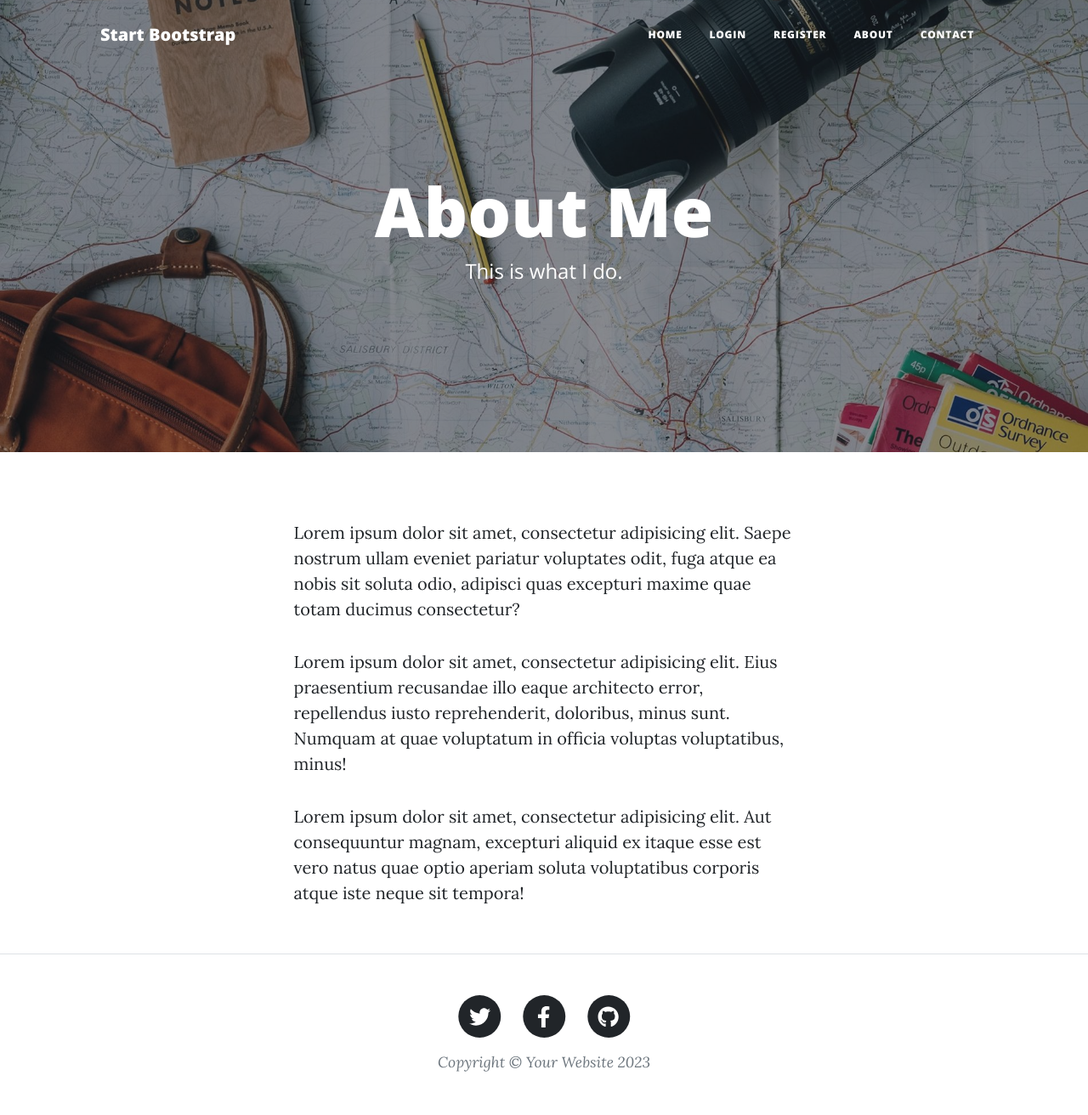
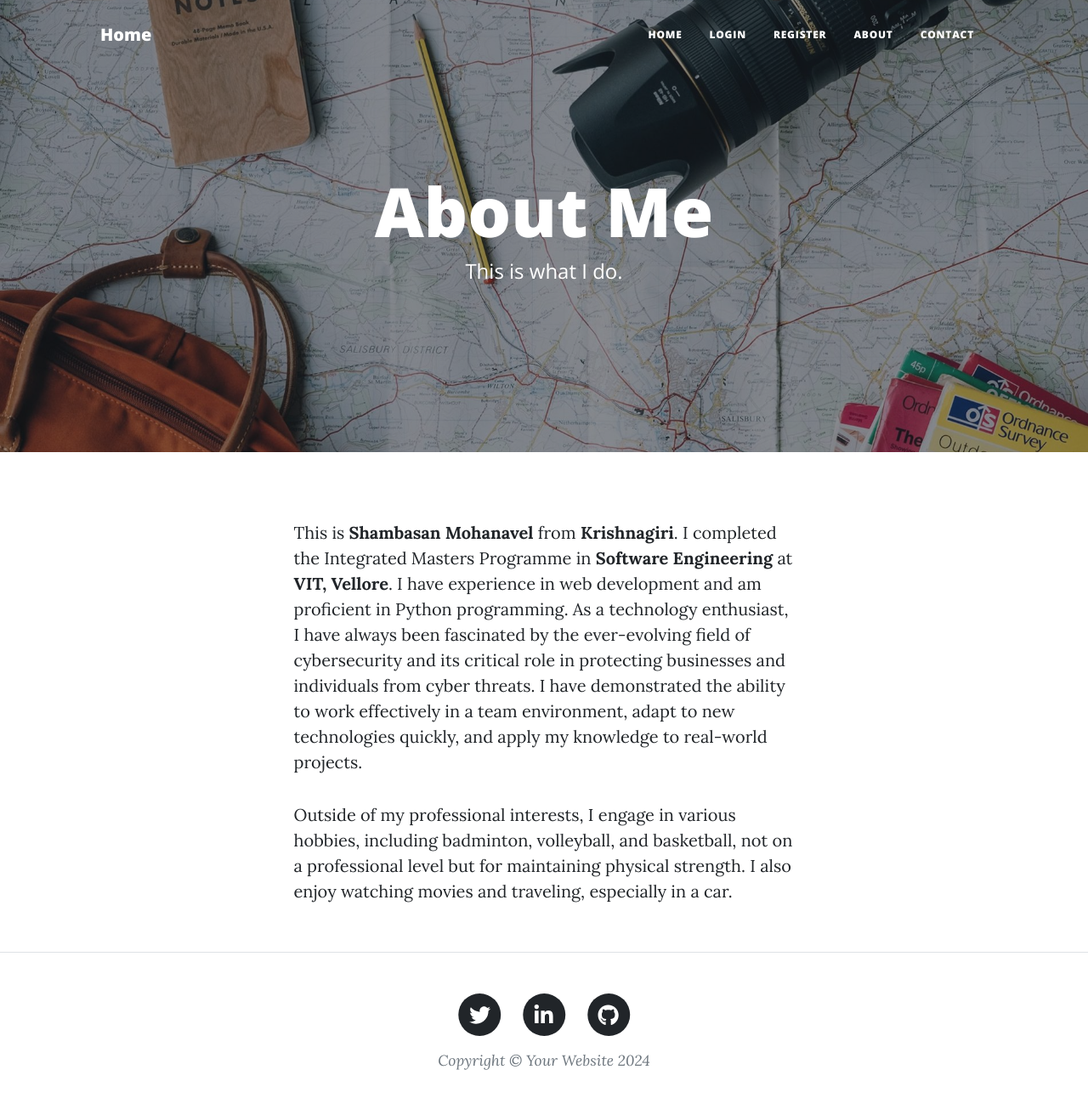
Before and after one commit to Shambasan/Shambasan-Mohanavel-website, a Flask app: page /about in a window 1280 px wide. Shown: the whole page at 85% size. After the commit the page ends 1259 px from the top, so only its background shows below. Run offline with Flask 3, Linux system fonts and the light colour scheme; some libraries are stand-ins or nearby versions.

```diff
--- a/main.py
+++ b/main.py
@@ -10,7 +10,6 @@ from sqlalchemy import Integer, String, Text
 from functools import wraps
 from werkzeug.security import generate_password_hash, check_password_hash
 from forms import CreatePostForm, RegisterForm, LoginForm, CommentForm
-# Optional: add contact me email functionality (Day 60)
 import smtplib
 import os
 
--- a/templates/about.html
+++ b/templates/about.html
@@ -21,27 +21,26 @@
   <div class="container px-4 px-lg-5">
     <div class="row gx-4 gx-lg-5 justify-content-center">
       <div class="col-md-10 col-lg-8 col-xl-7">
-        <p>
-          Lorem ipsum dolor sit amet, consectetur adipisicing elit. Saepe
-          nostrum ullam eveniet pariatur voluptates odit, fuga atque ea nobis
-          sit soluta odio, adipisci quas excepturi maxime quae totam ducimus
-          consectetur?
+
+        <p class="text-justify">
+          This is <b>Shambasan Mohanavel</b> from <b>Krishnagiri</b>.
+          I completed the Integrated Masters Programme in <b>Software Engineering</b> at <b>VIT, Vellore</b>.
+          I have experience in web development and am proficient in Python programming.
+          As a technology enthusiast, I have always been fascinated by the ever-evolving field of cybersecurity and
+          its critical role in protecting businesses and individuals from cyber threats.
+          I have demonstrated the ability to work effectively in a team environment, adapt to new technologies quickly,
+          and apply my knowledge to real-world projects.
         </p>
-        <p>
-          Lorem ipsum dolor sit amet, consectetur adipisicing elit. Eius
-          praesentium recusandae illo eaque architecto error, repellendus iusto
-          reprehenderit, doloribus, minus sunt. Numquam at quae voluptatum in
-          officia voluptas voluptatibus, minus!
+
+          <p class="text-justify"> Outside of my professional interests, I engage in various hobbies, including badminton,
+          volleyball, and basketball, not on a professional level but for maintaining physical strength. I also enjoy
+          watching movies and traveling, especially in a car.
         </p>
-        <p>
-          Lorem ipsum dolor sit amet, consectetur adipisicing elit. Aut
-          consequuntur magnam, excepturi aliquid ex itaque esse est vero natus
-          quae optio aperiam soluta voluptatibus corporis atque iste neque sit
-          tempora!
-        </p>
+
       </div>
     </div>
   </div>
 </main>
 
+
 {% include "footer.html" %}
--- a/templates/footer.html
+++ b/templates/footer.html
@@ -5,7 +5,7 @@
                   <div class="col-md-10 col-lg-8 col-xl-7">
                       <ul class="list-inline text-center">
                           <li class="list-inline-item">
-                              <a href="#!">
+                              <a href="https://twitter.com/SHAMBASAN">
                                   <span class="fa-stack fa-lg">
                                       <i class="fas fa-circle fa-stack-2x"></i>
                                       <i class="fab fa-twitter fa-stack-1x fa-inverse"></i>
@@ -13,15 +13,15 @@
                               </a>
                           </li>
                           <li class="list-inline-item">
-                              <a href="#!">
+                              <a href="https://www.linkedin.com/in/shambasan-mohanavel/">
                                   <span class="fa-stack fa-lg">
-                                      <i class="fas fa-circle fa-stack-2x"></i>
-                                      <i class="fab fa-facebook-f fa-stack-1x fa-inverse"></i>
+                                    <i class="fas fa-circle fa-stack-2x"></i>
+                                     <i class="fab fa-linkedin-in fa-stack-1x fa-inverse"></i>
                                   </span>
                               </a>
                           </li>
                           <li class="list-inline-item">
-                              <a href="#!">
+                              <a href="https://github.com/Shambasan">
                                   <span class="fa-stack fa-lg">
                                       <i class="fas fa-circle fa-stack-2x"></i>
                                       <i class="fab fa-github fa-stack-1x fa-inverse"></i>
@@ -29,7 +29,7 @@
                               </a>
                           </li>
                       </ul>
-                      <div class="small text-center text-muted fst-italic">Copyright &copy; Your Website 2023</div>
+                      <div class="small text-center text-muted fst-italic">Copyright &copy; Your Website 2024</div>
                   </div>
               </div>
           </div>
--- a/templates/header.html
+++ b/templates/header.html
@@ -8,7 +8,7 @@
     />
     <meta name="description" content="" />
     <meta name="author" content="" />
-    <title>Angela's Blog</title>
+    <title>Shambasan Mohanavel Blog</title>
     {% block styles %}
     <!-- Load Bootstrap-Flask CSS here -->
     {{ bootstrap.load_css() }}
@@ -44,7 +44,7 @@
     <!-- Navigation-->
     <nav class="navbar navbar-expand-lg navbar-light" id="mainNav">
       <div class="container px-4 px-lg-5">
-        <a class="navbar-brand" href="/">Start Bootstrap</a>
+        <a class="navbar-brand" href="/">Home</a>
         <button
           class="navbar-toggler"
           type="button"
--- a/templates/login.html
+++ b/templates/login.html
@@ -12,7 +12,7 @@
       <div class="col-md-10 col-lg-8 col-xl-7">
         <div class="page-heading">
           <h1>Log In</h1>
-          <span class="subheading">Welcome Back!</span>
+          <span class="subheading">Welcome Back to the shambasan blog!</span>
         </div>
       </div>
     </div>
--- a/templates/register.html
+++ b/templates/register.html
@@ -11,7 +11,7 @@ include "header.html" %}
       <div class="col-md-10 col-lg-8 col-xl-7">
         <div class="page-heading">
           <h1>Register</h1>
-          <span class="subheading">Start Contributing to the Blog!</span>
+          <span class="subheading">Start Contributing to My Blog! It's Safe and Secure</span>
         </div>
       </div>
     </div>
```
Also changed, not shown: templates/index.html (+6 -14 lines).
